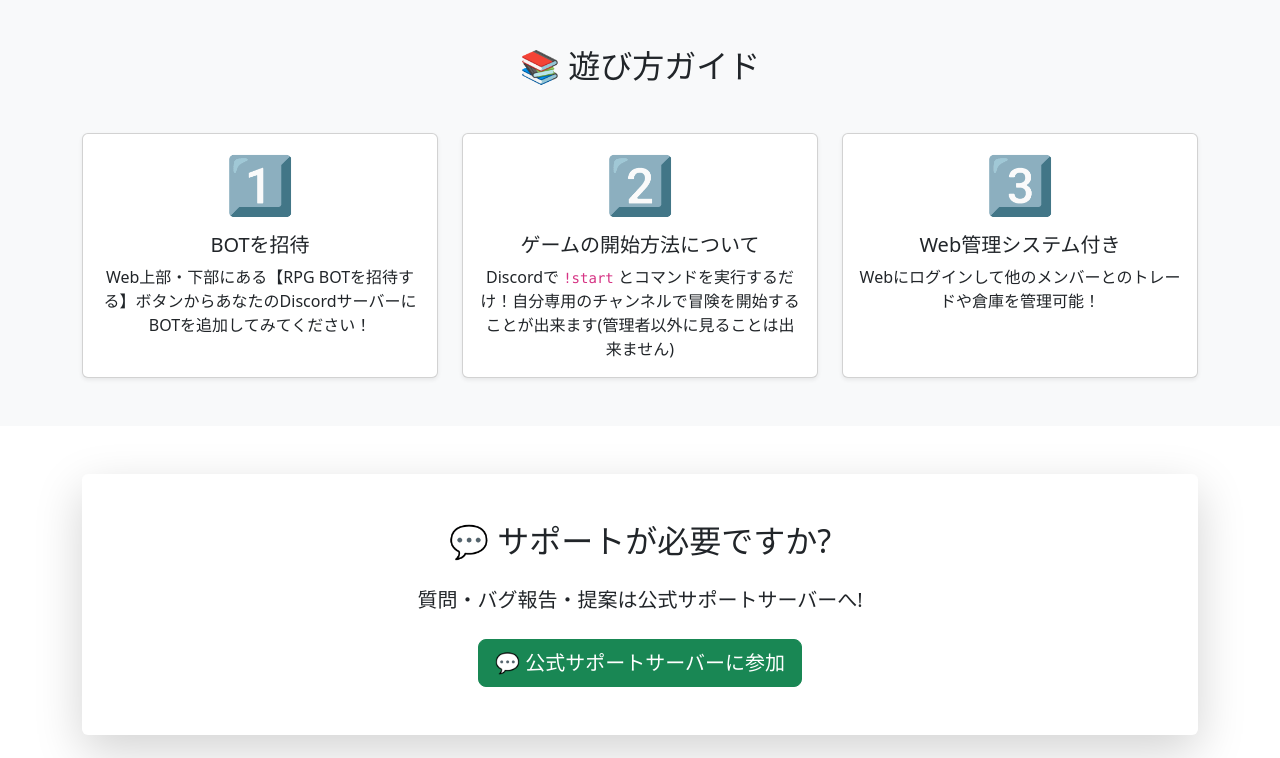
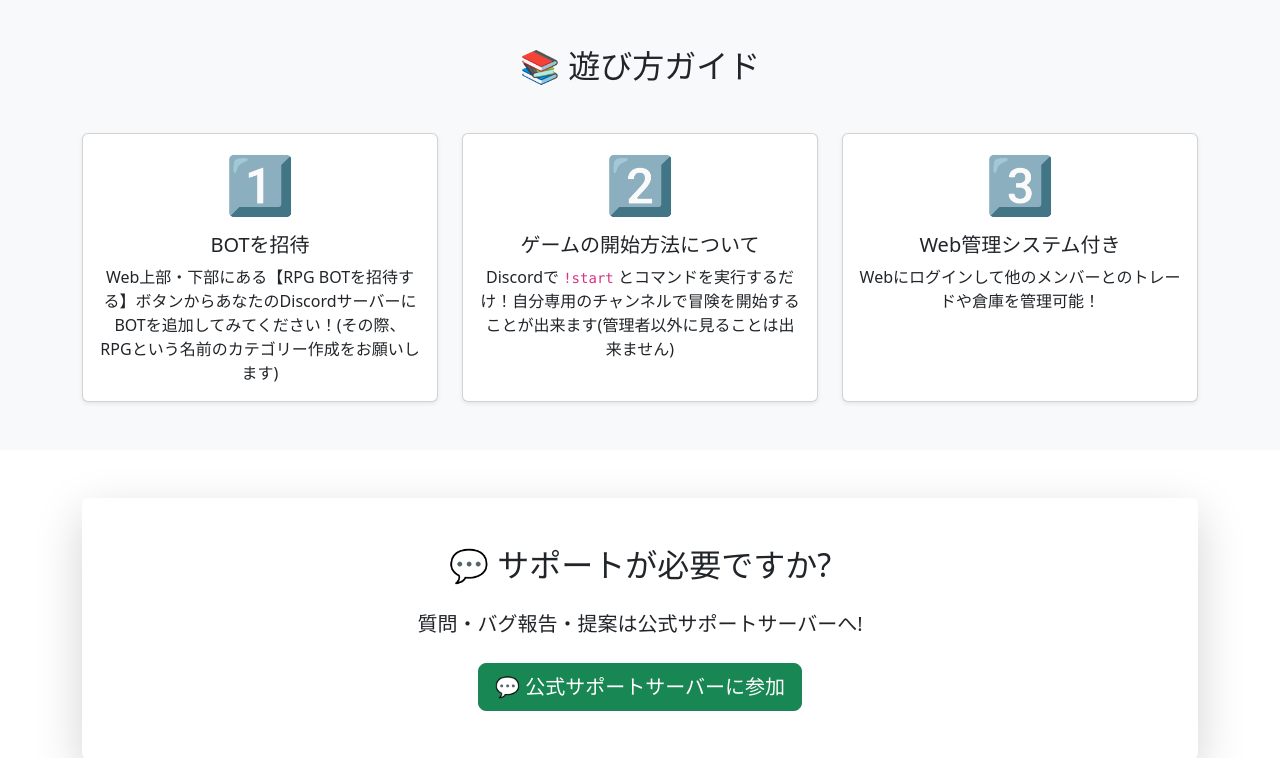
Before and after one commit to RPG-478/RPG_WEB, a FastAPI app: page / in a window 1280 px wide. Shown: the part 1076-1834 px from the top of the page. Run offline with FastAPI, Linux system fonts and the light colour scheme; parts of the project's set-up code (start-up, migrations or seed data) failed here and were passed over.

Commit message:
index.html を更新

```diff
--- a/templates/index.html
+++ b/templates/index.html
@@ -116,7 +116,7 @@
                         <div class="card-body text-center">
                             <div class="display-4 mb-3">1️⃣</div>
                             <h5 class="card-title">BOTを招待</h5>
-                            <p class="card-text">Web上部・下部にある【RPG BOTを招待する】ボタンからあなたのDiscordサーバーにBOTを追加してみてください！</p>
+                            <p class="card-text">Web上部・下部にある【RPG BOTを招待する】ボタンからあなたのDiscordサーバーにBOTを追加してみてください！(その際、RPGという名前のカテゴリー作成をお願いします)</p>
                         </div>
                     </div>
                 </div>
```
